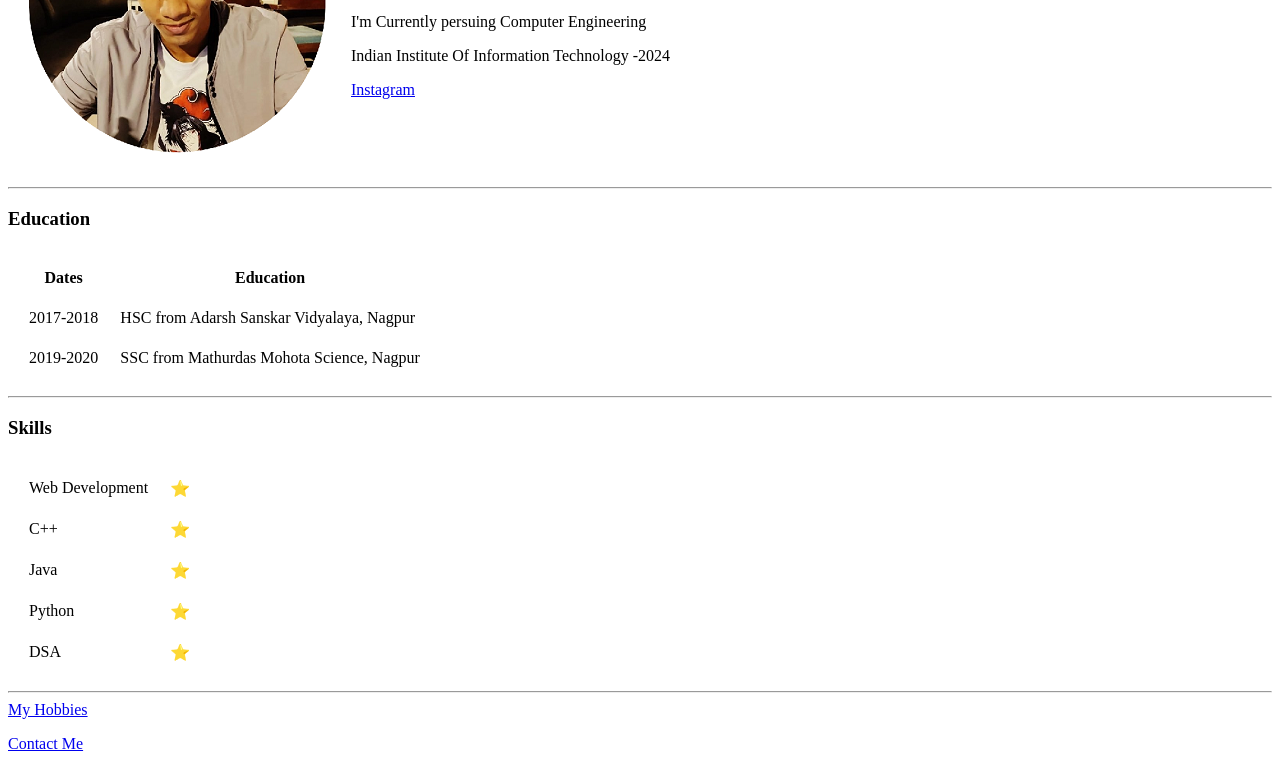
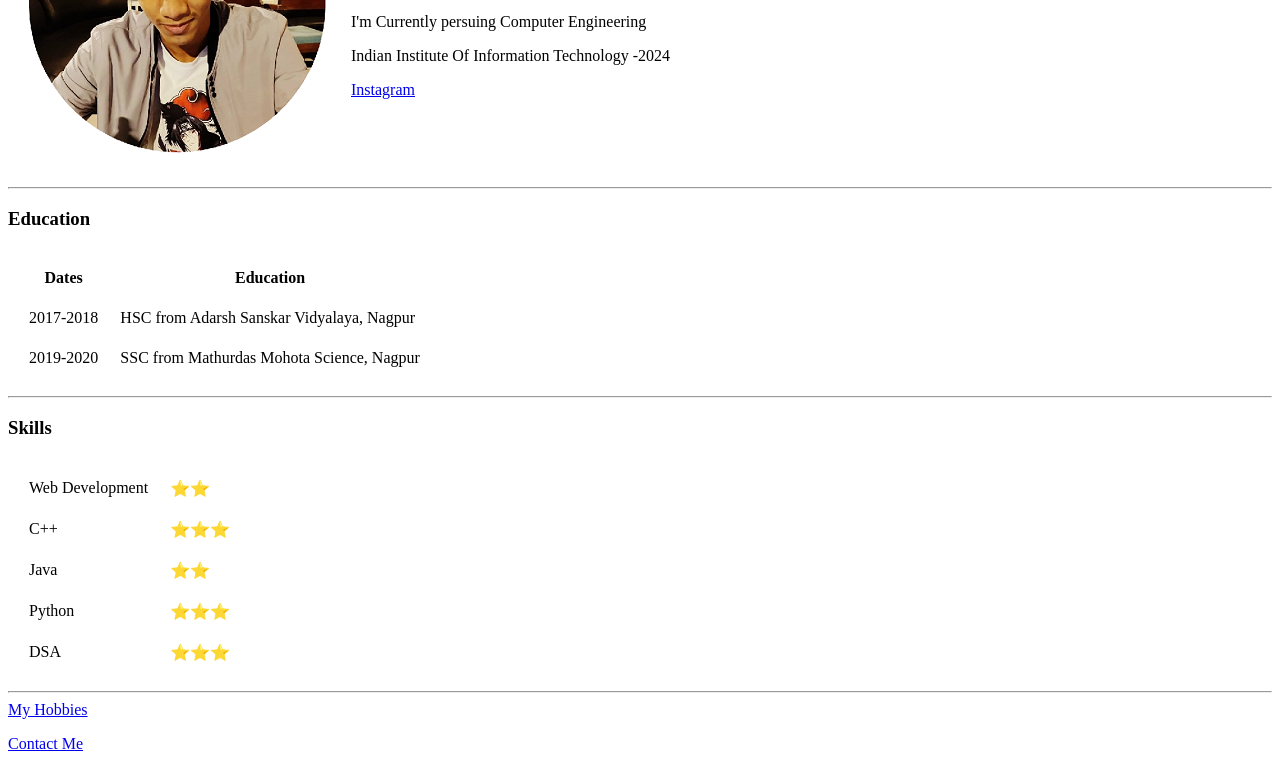
Before and after one commit to ShubhamMavaskar/CV, a plain HTML site: page index.html in a window 1280 px wide. Shown: the part 173-934 px from the top of the page. Drawn offline with Linux system fonts and the light colour scheme.

Commit message:
Update index.html

```diff
--- a/index.html
+++ b/index.html
@@ -61,23 +61,23 @@
     <table cellspacing ="20">
         <tr>
             <td>Web Development</td>
-            <td>⭐</td>
+            <td>⭐⭐</td>
         </tr>
         <tr>
             <td>C++</td>
-            <td>⭐</td>
+            <td>⭐⭐⭐</td>
         </tr>
         <tr>
             <td>Java</td>
-            <td>⭐</td>
+            <td>⭐⭐</td>
         </tr>
         <tr>
             <td>Python</td>
-            <td>⭐</td>
+            <td>⭐⭐⭐</td>
         </tr>
         <tr>
             <td>DSA</td>
-            <td>⭐</td>
+            <td>⭐⭐⭐</td>
         </tr>
     </table>
     <hr>
```
